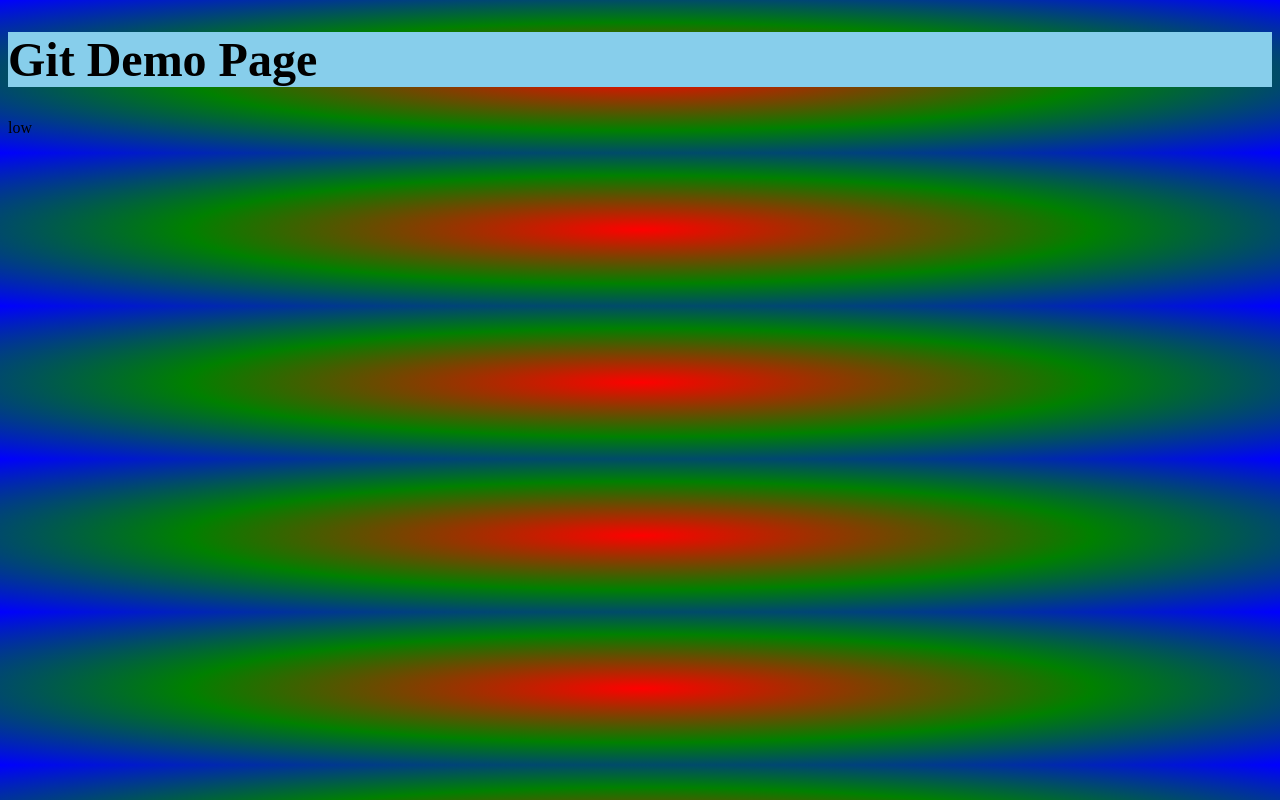
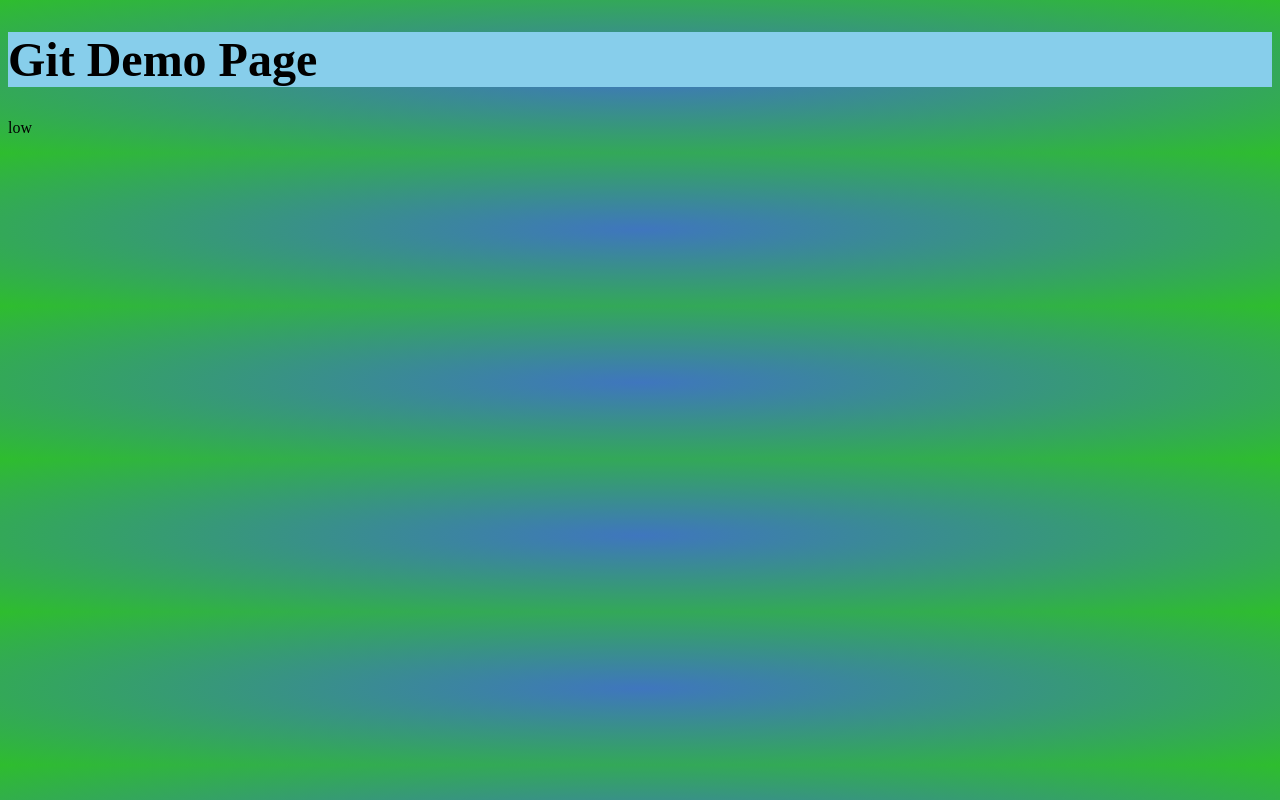
Before and after one commit to belphegor96000/bgcolor, a plain HTML site: page index.html in a window 1280 px wide. Drawn offline with Linux system fonts and the light colour scheme.

Commit message:
crazycolors.2

```diff
--- a/styles.css
+++ b/styles.css
@@ -1,6 +1,6 @@
 
 body {
-    background-image: radial-gradient(red, green, blue);
+    background-image: radial-gradient(rgb(63, 118, 190), rgb(46, 189, 46) );
 }
 
 h1 {
```
